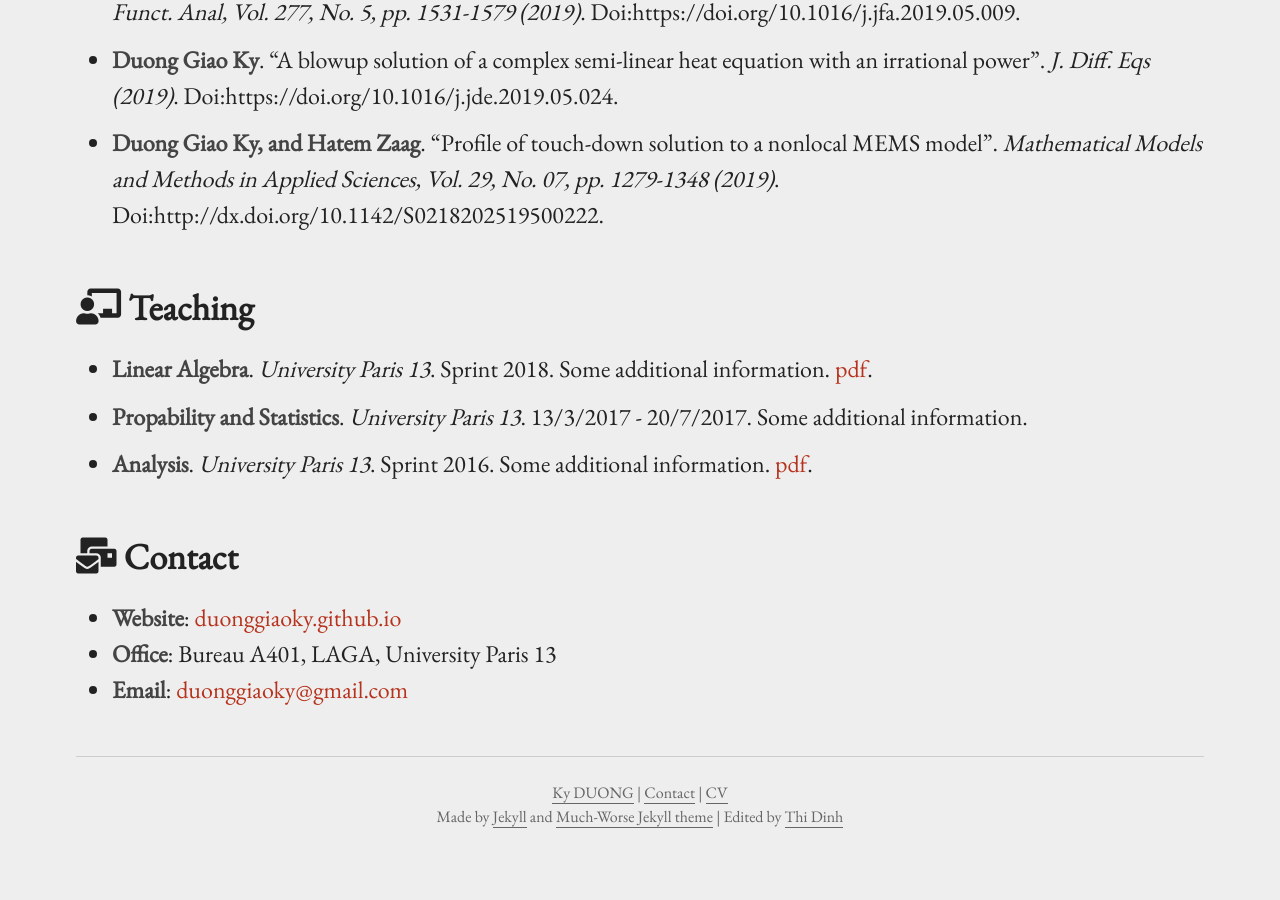
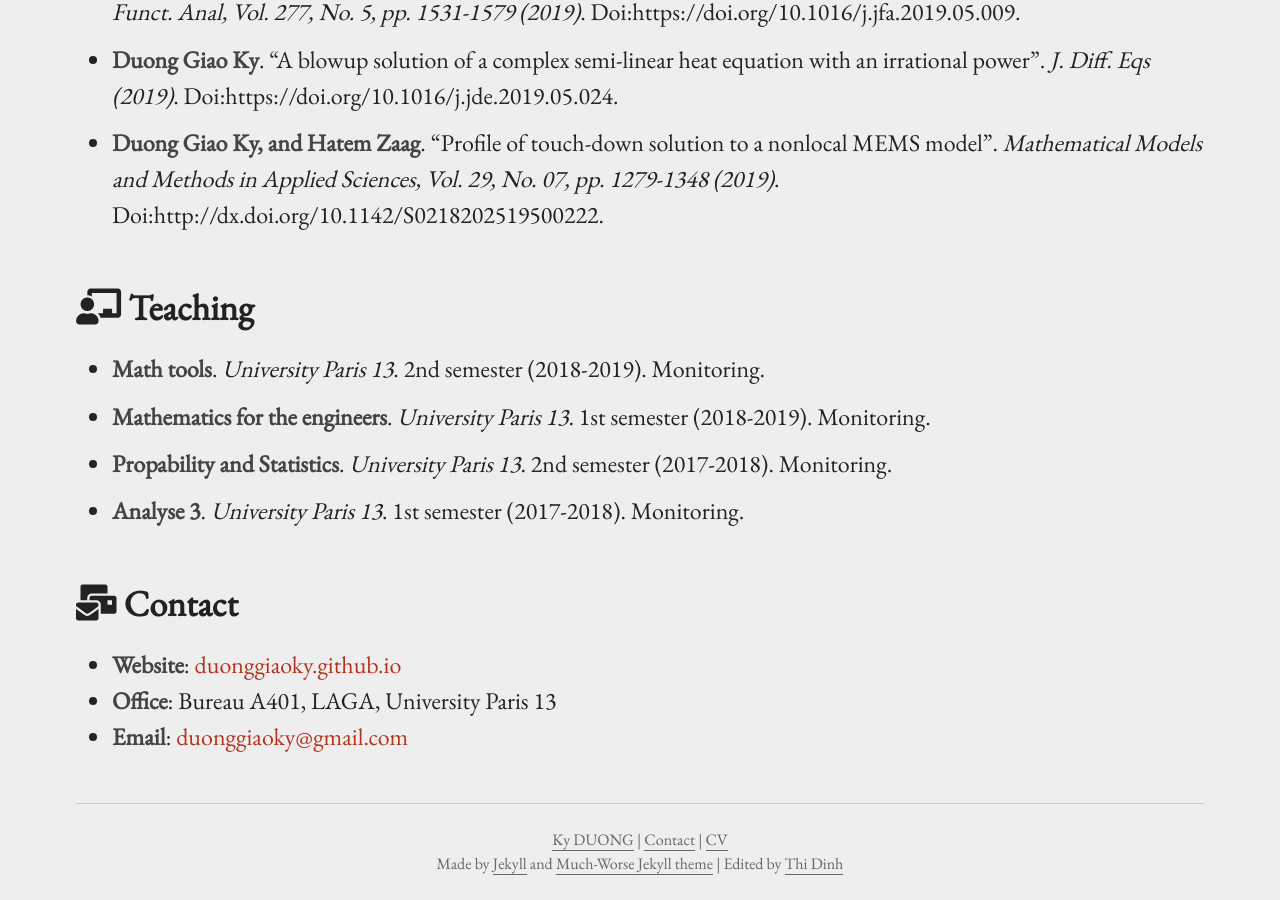
Before and after one commit to duonggiaoky/duonggiaoky.github.io, a Jekyll site: the page built from index.md, in a window 1280 px wide and 900 px high, scrolled down 684 px. Built offline with Jekyll 4.4.1, drawn with Linux system fonts in a browser that asks for light colours; before the commit the page ends 1537 px from its top, so only the background shows below that.

Commit message:
Update teaching.yml
I change my information

```diff
--- a/_data/teaching.yml
+++ b/_data/teaching.yml
@@ -1,14 +1,16 @@
-- course: "Linear Algebra"
+- course:  Math tools
   place: "University Paris 13"
-  time: "Sprint 2018"
-  pdf: "ex.pdf"
-  more: "Some additional information"
+  time: " 2nd semester  (2018-2019)"
+  more: Monitoring
+- course: "Mathematics for the engineers"
+  place: "University Paris 13"
+  time: "1st semester (2018-2019)"
+  more: "Monitoring"
 - course: "Propability and Statistics"
   place: "University Paris 13"
-  time: "13/3/2017 - 20/7/2017"
-  more: "Some additional information"
-- course: "Analysis"
+  time: "2nd semester (2017-2018)"
+  more: "Monitoring"
+- course: "Analyse 3"
   place: "University Paris 13"
-  time: "Sprint 2016"
-  pdf: "ex.pdf"
-  more: "Some additional information"
+  time: " 1st semester (2017-2018)"
+  more: "Monitoring"
```
